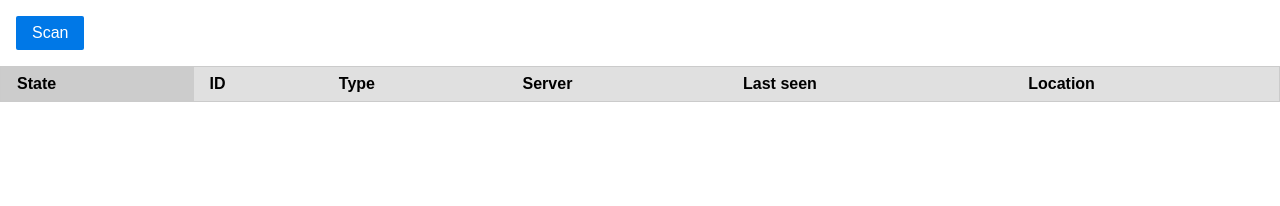
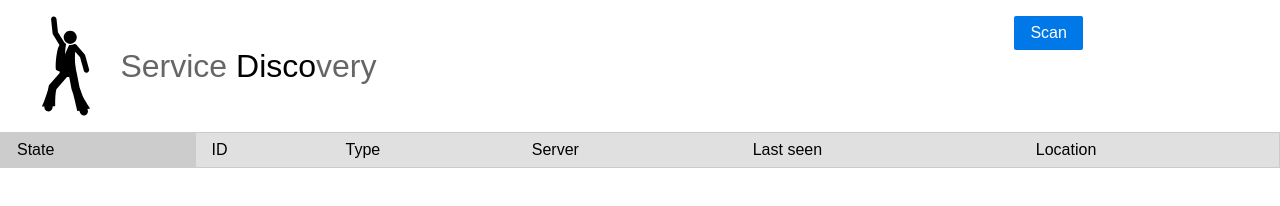
Before and after one commit to bbc/service-disco, a website: page public/index.html in a window 1280 px wide. Drawn offline with Linux system fonts and the light colour scheme; no server answers.

Commit message:
Add icon

```diff
--- a/public/index.html
+++ b/public/index.html
@@ -7,9 +7,10 @@
     <link rel="stylesheet" type="text/css" href="lib/pure.min.css">
     <link rel="stylesheet" type="text/css" href="lib/grids-responsive-min.css">
     <style type="text/css">
-    .menu {
-      margin: 1em;
+    * {
+      font-weight: 200;
     }
+
     table {
       width: 100%;
     }
@@ -25,19 +26,51 @@
     .sorted {
       background-color: #ccc;
     }
+
+    header {
+      padding: 1em;
+    }
+
+    h1 {
+      color: #666;
+    }
+
+    h1 > span {
+      color: #000;
+    }
+
+    .panel > * {
+      display: inline-block;
+      vertical-align: middle;
+    }
+
+    .icon {
+      height: 100%;
+    }
     </style>
     <meta name="viewport" content="width=device-width, initial-scale=1">
   </head>
   <body class="pure-g">
+    <header class="pure-u-5-5">
+      <div class="pure-g">
+        <div class="panel pure-u-4-5">
+          <img class="icon" src="icon.svg" />
+          <h1>
+            Service <span>Disco</span>very
+          </h1>
+        </div>
+        <div class="menu pure-menu-horizontal panel pure-u-1-5">
+          <button class="pure-button pure-button-primary button-xsmall"
+                  on-click="scan">
+            Scan
+          </button>
+        </div>
+      </div>
+    </header>
     <div id="container" class="pure-u-5-5"></div>
 
     <script id='template' type='text/ractive'>
-      <div class="menu">
-        <button class="pure-button pure-button-primary button-xsmall"
-                on-click="scan">
-          Scan
-        </button>
-      </div>
+
 
       <table class="pure-table pure-table-horizontal">
         <thead>
```
Also changed, not shown: public/icon.svg (added).
